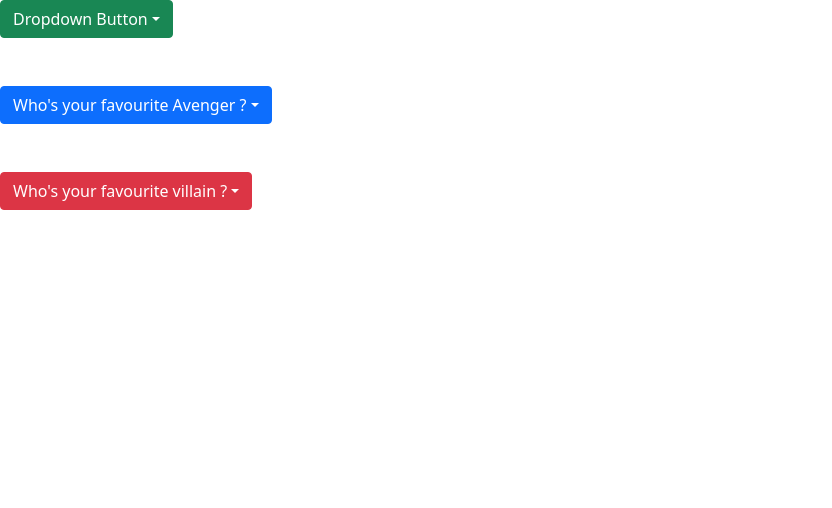
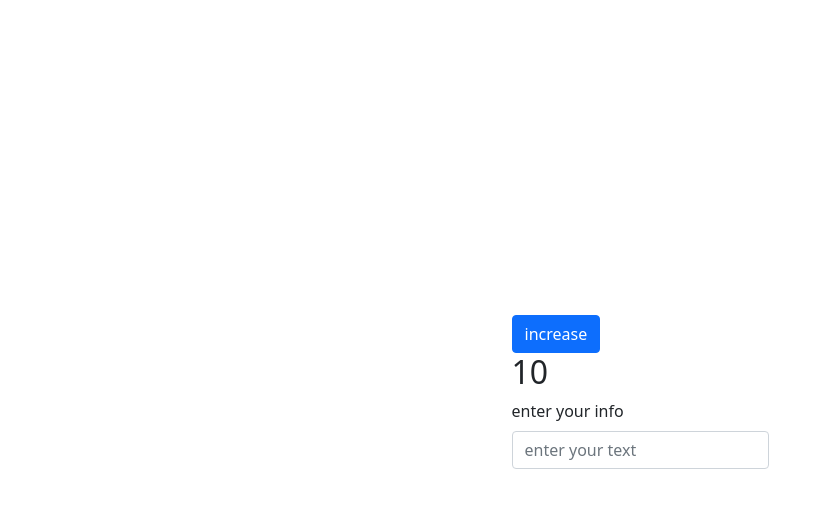
Before and after one commit to otmaneeee/otmaneReact, a React (Create React App) app: page /inscription in a window 1280 px wide. Shown: the top 508 px of the page, without its empty margins (0-832 px from the left). Built offline with nearby package versions, Linux system fonts and the light colour scheme.

Commit message:
learning state

```diff
--- a/src/App.js
+++ b/src/App.js
@@ -4,7 +4,6 @@
 import { bootstrapButtonVariant, buttonTexts } from "./constants";
 import CustomInput from "./components/CustomInput";
 import { textInputProps } from "./constants";
-import Category from "./containers/category/category";
 import Inscription from "./containers/Inscription/inscription";
 import { BrowserRouter as Router, Switch, Route, Link } from "react-router-dom";
 import ToDo from "./containers/ToDoList";
@@ -15,10 +14,12 @@
 import BigThree from "./containers/Avengers/bigThree";
 import CustomDropdown from "./components/CustomDropdown";
 import DropDowns from "./containers/Dropdowns/Dropdowns";
+import Categorie from "./containers/Categorie/Categorie";
 const App = () => {
   return (
-    <div>
-      <DropDowns/>
+    <div style={{height:"100vh",display:"flex",justifyContent:"center",alignItems:"center"}}>
+        <Categorie/>
+      {/* <DropDowns/> */}
       {/* <BigThree/> */}
       {/* <ToDo/> */}
       {/* <Router>
--- a/src/components/CustomButton/index.jsx
+++ b/src/components/CustomButton/index.jsx
@@ -2,7 +2,7 @@
 import { buttonTexts } from "../../constants";
 const index = (props) => {
   return (
-    <Button variant={props.color}>
+    <Button variant={props.color} onClick={props.onClick}>
       {props.text}
     </Button>
   );
--- a/src/constants.js
+++ b/src/constants.js
@@ -110,9 +110,9 @@
       id: "dropdown-basic",
     text: "Who's your favourite Avenger ?",
     menu: [
-      { link: "#Action", action: "Iron Man" },
-      { link: "#Another action", action: "Captain America" },
-      { link: "#Something else", action: "Thor" },
+      { link: "#Iron Man", action: "Iron Man" },
+      { link: "#Captain America", action: "Captain America" },
+      { link: "#Thor", action: "Thor" },
     ],
   },
   villain : {
@@ -120,9 +120,9 @@
       id: "dropdown-basic",
     text: "Who's your favourite villain ?",
     menu: [
-      { link: "#Action", action: "Thanos" },
-      { link: "#Another action", action: "Ultron" },
-      { link: "#Something else", action: "Hela" },
+      { link: "#Thanos", action: "Thanos" },
+      { link: "#Ultron", action: "Ultron" },
+      { link: "#Hela", action: "Hela" },
     ]
   },
 };
--- /dev/null
+++ b/src/containers/Categorie/Categorie.jsx
@@ -0,0 +1,23 @@
+import CustomButton from "../../components/CustomButton";
+import React,{useState} from "react";
+import CustomInput from "../../components/CustomInput";
+const Categorie = () => {
+    const [counter , setCounter] = useState(10);
+    const [name , setName] = useState("");
+    const handleClick = () => {
+        setCounter(counter + 2);
+    }
+    const handleChange = (e) => {
+        setName(e.target.value);
+    }
+  return (
+    <div >
+      <CustomButton onClick={handleClick} text={'increase'} />
+      <h2>{counter}</h2>
+      <CustomInput onChange={handleChange} />
+      <h2>{name}</h2>
+    </div>
+  );
+};
+
+export default Categorie;
--- a/src/containers/category/category.jsx
+++ b/src/containers/Login/Login.jsx
@@ -1,9 +1,9 @@
 import CustomButton from '../../components/CustomButton';
 import CustomInput from '../../components/CustomInput';
 import { textInputProps , bootstrapButtonVariant ,buttonTexts } from '../../constants';
-import "./category.css";
+import "./Login.css";
 
-const Category = () => {
+const Login = () => {
     return(
         <div id="hey">
             <h1>Login</h1>
@@ -31,4 +31,4 @@
     )
 }
 
-export default Category;
+export default Login;
```
Also changed, not shown: src/containers/Login/Login.css (renamed from src/containers/category/category.css).
